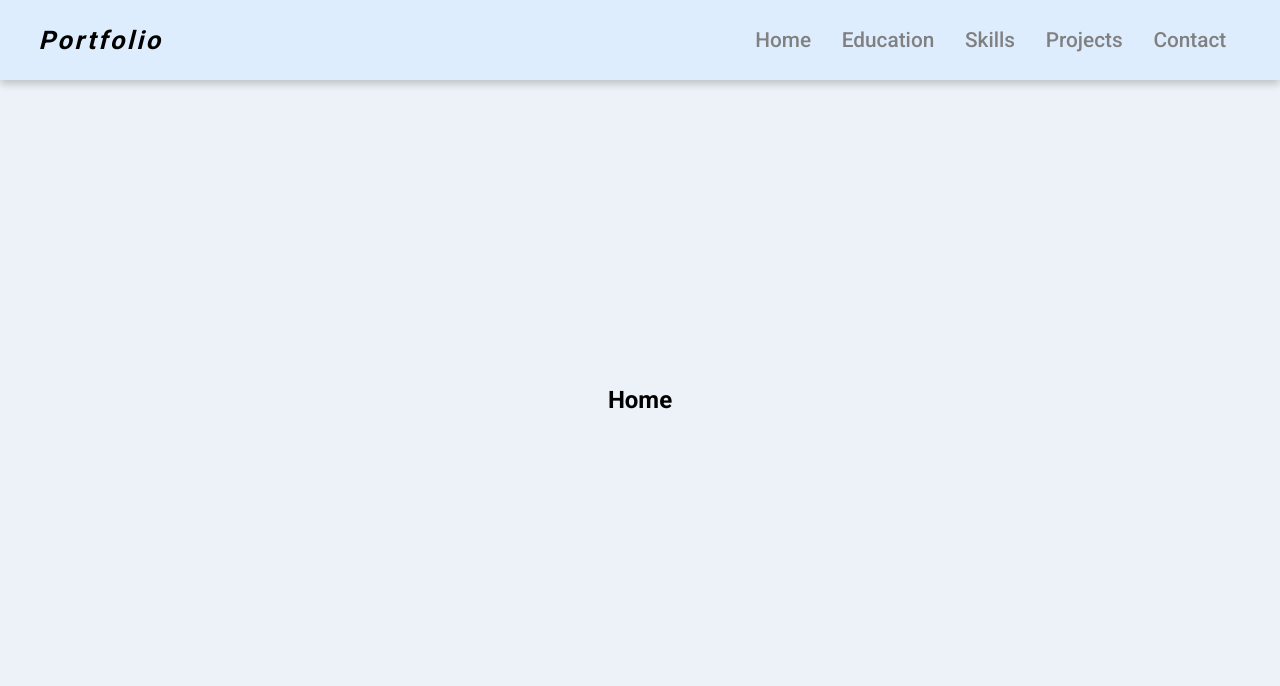
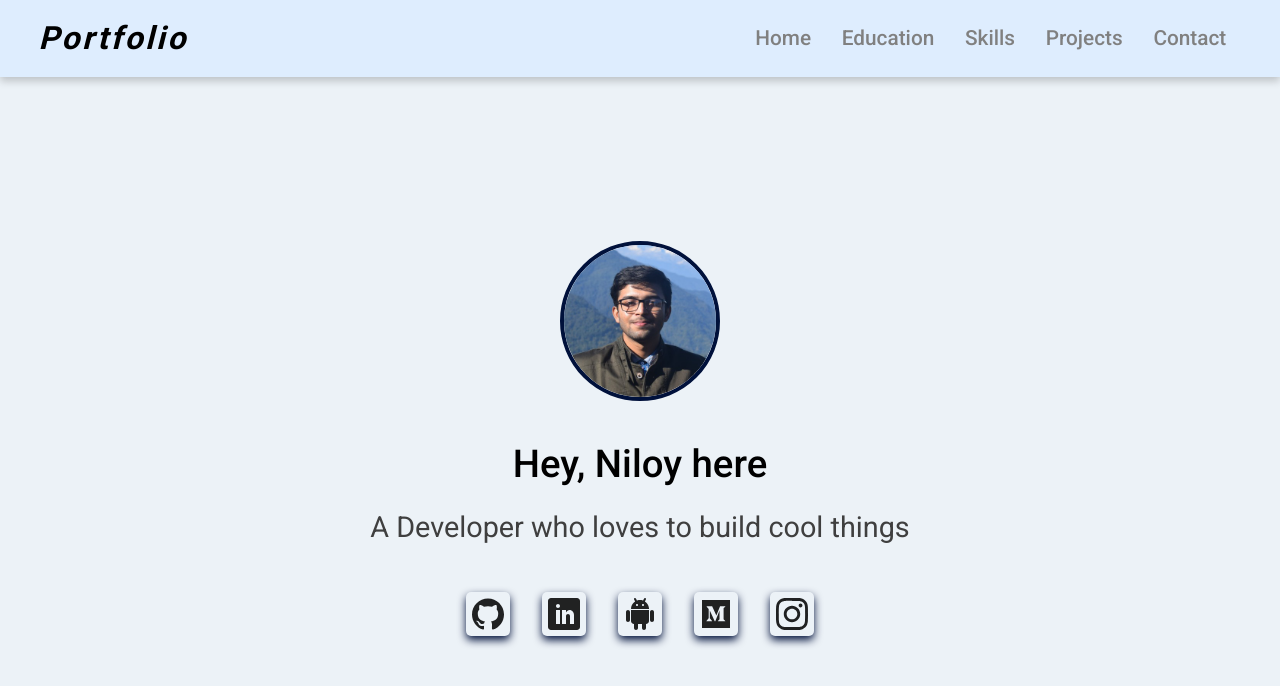
Before and after one commit to niloysikdar/React-Portfolio, a React (Create React App) app: page / in a window 1280 px wide. Shown: the top 686 px of the page. Built offline with nearby package versions, Linux system fonts and the light colour scheme.

Commit message:
Added HomePage

```diff
--- a/package.json
+++ b/package.json
@@ -9,6 +9,7 @@
     "node-sass": "4.14.1",
     "react": "^17.0.2",
     "react-dom": "^17.0.2",
+    "react-icons": "^4.2.0",
     "react-router-dom": "^5.2.0",
     "react-scripts": "4.0.3",
     "typescript": "^4.1.2"
--- a/src/components/Navbar/navbar.module.scss
+++ b/src/components/Navbar/navbar.module.scss
@@ -1,10 +1,11 @@
 @import "../../ui/colors";
+@import "../../ui/values";
 
 .navbar {
   position: fixed;
   top: 0;
   left: 0;
-  height: 5rem;
+  height: $navbarheight;
   width: 100%;
   padding: 0 3vw;
   background-color: #dbecffd5;
@@ -15,7 +16,7 @@
   align-items: center;
 
   .logo {
-    font-size: 2vw;
+    font-size: 2rem;
     font-style: italic;
     letter-spacing: 0.2vw;
   }
@@ -32,7 +33,8 @@
       transition: 0.5s all ease-in-out;
 
       &:hover {
-        color: $buttoncolor2;
+        // color: $buttoncolor2;
+        color: #000000e7;
       }
     }
   }
--- /dev/null
+++ b/src/pages/Home/LinksData.tsx
@@ -0,0 +1,37 @@
+import { ImGithub, ImLinkedin, ImAndroid } from "react-icons/im";
+import { FaMedium } from "react-icons/fa";
+import { SiInstagram } from "react-icons/si";
+
+interface IconsList {
+  title: string;
+  link: string;
+  icon: any;
+}
+
+export const LinksData: IconsList[] = [
+  {
+    title: "GitHub",
+    icon: <ImGithub color="#000000dc" />,
+    link: "https://github.com",
+  },
+  {
+    title: "LinkedIn",
+    icon: <ImLinkedin color="#000000dc" />,
+    link: "https://linkedin.com",
+  },
+  {
+    title: "Google Play",
+    icon: <ImAndroid color="#000000dc" />,
+    link: "https://play.google.com",
+  },
+  {
+    title: "Medium",
+    icon: <FaMedium color="#000000dc" />,
+    link: "https://medium.com",
+  },
+  {
+    title: "Instagram",
+    icon: <SiInstagram color="#000000dc" />,
+    link: "https://instagram.com",
+  },
+];
--- a/src/pages/Home/home.module.scss
+++ b/src/pages/Home/home.module.scss
@@ -1,9 +1,110 @@
 @import "../../ui/colors";
+@import "../../ui/values";
+
+@mixin keyframes($animation-name) {
+  @-webkit-keyframes #{$animation-name} {
+    @content;
+  }
+  @-moz-keyframes #{$animation-name} {
+    @content;
+  }
+  @-ms-keyframes #{$animation-name} {
+    @content;
+  }
+  @-o-keyframes #{$animation-name} {
+    @content;
+  }
+  @keyframes #{$animation-name} {
+    @content;
+  }
+}
+
+@mixin animation($str) {
+  -webkit-animation: #{$str};
+  -moz-animation: #{$str};
+  -ms-animation: #{$str};
+  -o-animation: #{$str};
+  animation: #{$str};
+}
+
+@include keyframes(rotate-icon1) {
+  0% {
+    transform: rotate(0);
+  }
+
+  100% {
+    transform: rotate(360deg);
+  }
+}
+
+@include keyframes(rotate-icon2) {
+  0% {
+    transform: rotate(0);
+  }
+
+  100% {
+    transform: rotate(-360deg);
+  }
+}
 
 .home {
   min-height: 100vh;
+  padding: calc($navbarheight + 2rem) 2rem 2rem 2rem;
   background-color: $lightbackground;
   display: flex;
+  flex-direction: column;
   justify-content: center;
   align-items: center;
+
+  .image {
+    width: 10rem;
+    height: 10rem;
+    border-radius: 50%;
+    border: 4px solid $buttondark;
+    -webkit-user-select: none;
+    user-select: none;
+  }
+
+  .title {
+    margin: 2.5rem 0 1.5rem 0;
+    font-size: 2.4rem;
+    font-weight: 500;
+    text-align: center;
+  }
+
+  .about {
+    margin-bottom: 3rem;
+    font-size: 1.8rem;
+    font-weight: 400;
+    color: #3f3f3f;
+    text-align: center;
+  }
+
+  .links {
+    width: 100%;
+    display: flex;
+    flex-wrap: wrap;
+    justify-content: center;
+    align-items: center;
+    gap: 2rem;
+
+    a {
+      padding: 6px;
+      text-decoration: none;
+      border-radius: 5px;
+      display: flex;
+      justify-content: center;
+      align-items: center;
+      box-shadow: 0 4px 8px 0 $buttondark;
+      font-size: 2rem;
+
+      &:hover:nth-child(odd) {
+        @include animation("rotate-icon1 1s 1");
+      }
+
+      &:hover:nth-child(even) {
+        @include animation("rotate-icon2 1s 1");
+      }
+    }
+  }
 }
--- a/src/pages/Home/index.tsx
+++ b/src/pages/Home/index.tsx
@@ -1,9 +1,23 @@
 import styles from "./home.module.scss";
+// @ts-ignore
+import { LinksData } from "./LinksData.tsx";
+import profilePic from "../../assets/profile.jpg";
 
 const Home = () => {
   return (
     <div className={styles.home}>
-      <h2>Home</h2>
+      <img src={profilePic} alt="Profile" className={styles.image} />
+      <h2 className={styles.title}>Hey, Niloy here</h2>
+      <h3 className={styles.about}>
+        A Developer who loves to build cool things
+      </h3>
+      <div className={styles.links}>
+        {LinksData.map((item: { title: string; link: string; icon: any }) => (
+          <a href={item.link} target="_blank" rel="noreferrer" key={item.title}>
+            {item.icon}
+          </a>
+        ))}
+      </div>
     </div>
   );
 };
--- /dev/null
+++ b/src/ui/_values.scss
@@ -0,0 +1 @@
+$navbarheight: 4.8rem;
```
Also changed, not shown: src/assets/profile.jpg (added), src/pages/Contact/contact.module.scss (added), src/pages/Education/education.module.scss (added), src/pages/Projects/projects.module.scss (added), src/pages/Skills/skills.module.scss (added), 1 other file (tests, documents, lock files or other folders).
